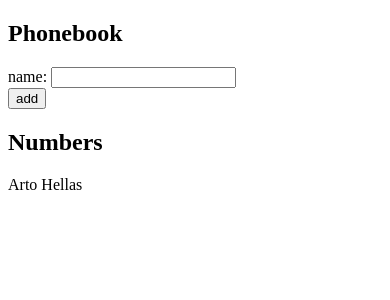
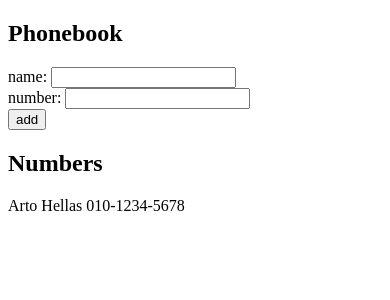
Before and after one commit to jong29/fso, a React (Create React App) app in the folder phonebook/: page / in a window 390 px wide. Shown: the top 300 px of the page. Built offline with nearby package versions, Linux system fonts and the light colour scheme; the HTML template or start-up script is replaced by a standard one.

Commit message:
exercise 2.8: add numbers to phonebook:

```diff
--- a/phonebook/src/App.js
+++ b/phonebook/src/App.js
@@ -1,23 +1,29 @@
 import { useState } from 'react'
 
 const App = () => {
-  const [persons, setPersons] = useState([
-    { name: 'Arto Hellas', id: 1 }
+  const [persons, setPersons] = useState([{
+    id: 1 ,
+    name: 'Arto Hellas',
+    number: "010-1234-5678"
+  }
   ])
   const [newName, setNewName] = useState('')
+  const [newNumber, setNewNumber] = useState('')
 
-  const addName = (event) => {
+  const addPerson = (event) => {
     event.preventDefault();
     console.log(persons.findIndex(person => person.name));
     if (persons.findIndex(person => person.name === newName) !== -1) {
       window.alert(`${newName} is already added to phonebook`);
     } else {
       const personObject = {
+        id: persons.length + 1,
         name: newName,
-        id: persons.length + 1
+        number: newNumber
       }
       setPersons(persons.concat(personObject));
       setNewName('');
+      setNewNumber('');
     }
   }
 
@@ -25,13 +31,17 @@
     setNewName(event.target.value);
   }
 
+  const handleNumberChange = (event) => {
+    console.log(event.target.value);
+    setNewNumber(event.target.value);
+  }
+
   return (
     <div>
       <h2>Phonebook</h2>
-      <form onSubmit={addName}>
-        <div>
-          name: <input value={newName} onChange={handleNameChange}/>
-        </div>
+      <form onSubmit={addPerson}>
+        <div>name: <input value={newName} onChange={handleNameChange}/></div>
+        <div>number: <input value={newNumber} onChange={handleNumberChange}/></div>
         <div>
           <button type="submit" >add</button>
         </div>
@@ -39,7 +49,7 @@
       <h2>Numbers</h2>
       {persons.map((person) => {
         return(
-          <div key={person.id}>{person.name}</div>
+          <div key={person.id}>{person.name} {person.number}</div>
         )
       })}
     </div>
```
